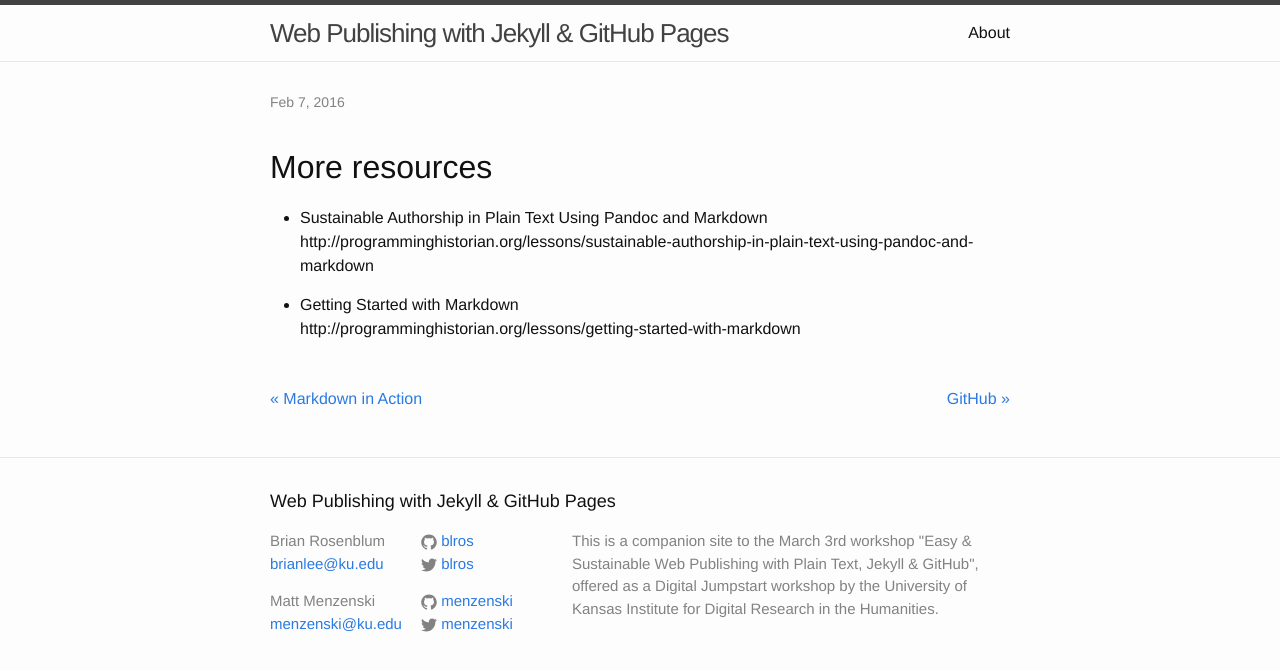
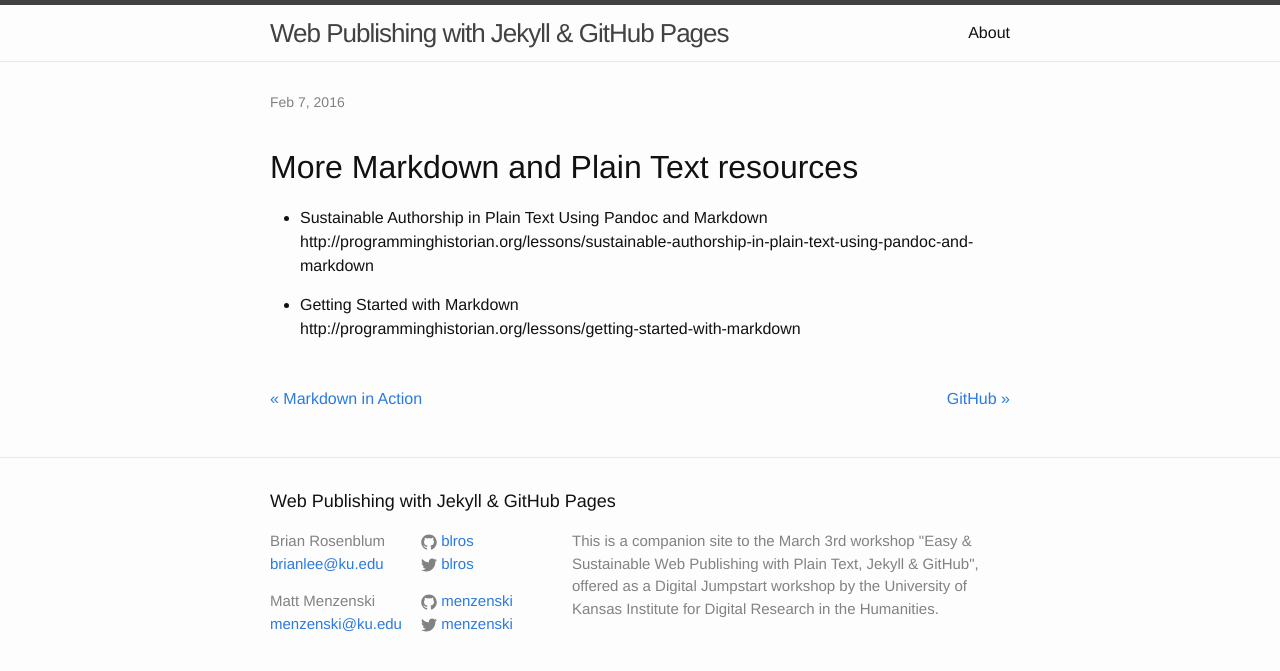
Before and after one commit to menzenski/idrh-static-site-workshop, a Jekyll site: the page built from _posts/2016-02-07-markdown-resources.md, in a window 1280 px wide. Shown: the top 671 px of the page. Built offline with Jekyll 4.4.1, drawn with Linux system fonts in a browser that asks for light colours.

Commit message:
Updated 2016-02-07-markdown-resources.md

```diff
--- a/_posts/2016-02-07-markdown-resources.md
+++ b/_posts/2016-02-07-markdown-resources.md
@@ -6,7 +6,8 @@ categories: jekyll
 published: true
 ---
 
-## More resources
+
+## More Markdown and Plain Text resources
 
 * Sustainable Authorship in Plain Text Using Pandoc and Markdown
 http://programminghistorian.org/lessons/sustainable-authorship-in-plain-text-using-pandoc-and-markdown
```
